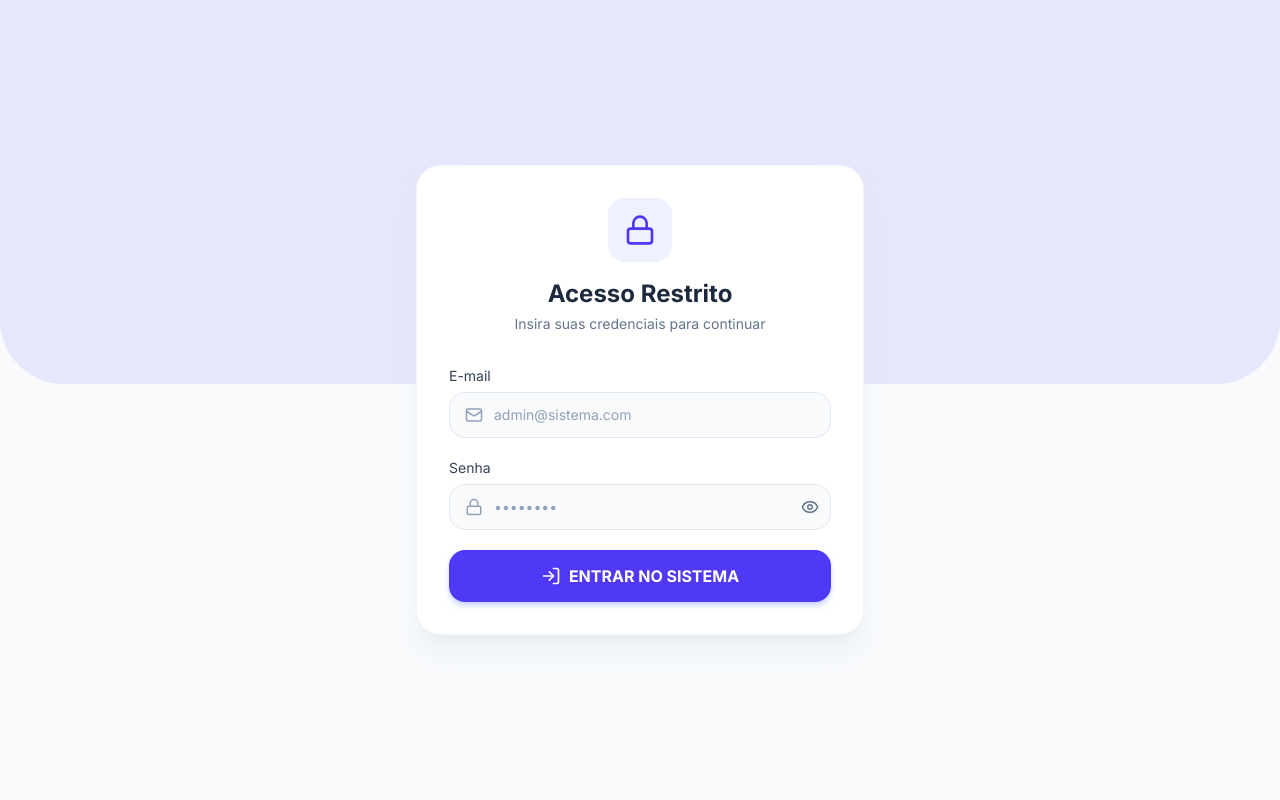
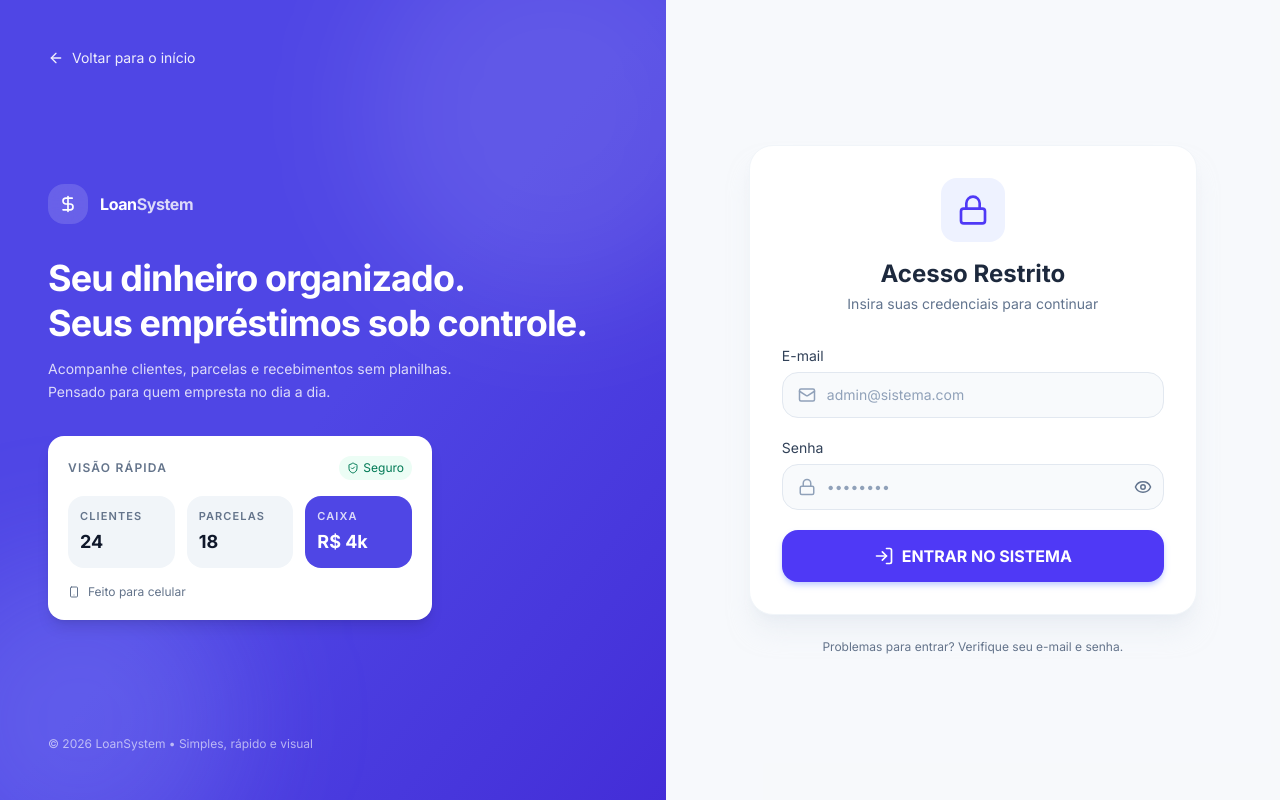
Before and after one commit to Roqueexz/interface-LoanSystem, a React (Vite) app: page /login in a window 1280 px wide. Built offline with nearby package versions, Linux system fonts and the light colour scheme; no server answers.

Commit message:
refactor(login): reformula experiência visual da tela de login

```diff
--- a/src/pages/Login/PLogin.tsx
+++ b/src/pages/Login/PLogin.tsx
@@ -1,18 +1,99 @@
 import type { JSX } from "react";
+import { Link } from "react-router-dom";
+import { DollarSign, ShieldCheck, Smartphone, ArrowLeft } from "lucide-react";
 import FormLogin from "../../components/Login/FormLogin/FormLogin";
+import { APP_ROUTES } from "../../appConfig";
 
-// 1. Criamos a interface para a prop
 interface PLoginProps {
   onLoginSuccess: () => void;
 }
 
-// 2. Recebemos a prop e repassamos para o FormLogin
 function PLogin({ onLoginSuccess }: PLoginProps): JSX.Element {
   return (
-    <div className="min-h-screen w-full flex items-center justify-center bg-slate-50 p-4">
-      <div className="absolute top-0 left-0 w-full h-96 bg-indigo-600 rounded-b-[4rem] opacity-10 pointer-events-none"></div>
-      <div className="relative z-10 w-full flex justify-center">
-        <FormLogin onLoginSuccess={onLoginSuccess} />
+    <div className="min-h-screen w-full bg-background text-foreground flex flex-col lg:flex-row">
+      {/* Lado esquerdo — Branding (desktop) */}
+      <div className="hidden lg:flex lg:w-[52%] relative overflow-hidden bg-primary text-primary-foreground">
+        <div className="absolute inset-0 bg-gradient-to-br from-primary via-primary to-indigo-700" />
+        <div className="absolute -top-20 -right-20 w-96 h-96 bg-white/10 rounded-full blur-3xl" />
+        <div className="absolute -bottom-20 -left-20 w-80 h-80 bg-indigo-300/20 rounded-full blur-3xl" />
+
+        <div className="relative w-full flex flex-col justify-between p-10 xl:p-12">
+          <Link to={APP_ROUTES.ROUTE_LANDING} className="inline-flex items-center gap-2 text-sm font-medium opacity-90 hover:opacity-100">
+            <ArrowLeft size={16} /> Voltar para o início
+          </Link>
+
+          <div className="space-y-8">
+            <div className="flex items-center gap-3">
+              <div className="w-10 h-10 rounded-xl bg-white/15 backdrop-blur flex items-center justify-center">
+                <DollarSign size={20} className="text-white" />
+              </div>
+              <span className="font-bold tracking-tight">Loan<span className="opacity-80">System</span></span>
+            </div>
+
+            <div className="space-y-3">
+              <h1 className="text-3xl xl:text-4xl font-bold leading-tight tracking-tight">
+                Seu dinheiro organizado.<br />
+                Seus empréstimos sob controle.
+              </h1>
+              <p className="text-sm opacity-80 leading-relaxed max-w-md">
+                Acompanhe clientes, parcelas e recebimentos sem planilhas. Pensado para quem empresta no dia a dia.
+              </p>
+            </div>
+
+            {/* Mini visual hierárquico */}
+            <div className="bg-white text-foreground rounded-2xl p-5 space-y-4 max-w-sm shadow-lg">
+              <div className="flex items-center justify-between">
+                <span className="text-xs font-semibold tracking-widest uppercase text-muted-foreground">Visão rápida</span>
+                <span className="text-xs px-2 py-1 rounded-full bg-emerald-50 text-emerald-700 font-medium flex items-center gap-1"><ShieldCheck size={12} /> Seguro</span>
+              </div>
+              <div className="grid grid-cols-3 gap-3">
+                <div className="bg-muted rounded-xl p-3">
+                  <p className="text-[11px] font-semibold text-muted-foreground uppercase tracking-widest">Clientes</p>
+                  <p className="text-lg font-bold mt-1">24</p>
+                </div>
+                <div className="bg-muted rounded-xl p-3">
+                  <p className="text-[11px] font-semibold text-muted-foreground uppercase tracking-widest">Parcelas</p>
+                  <p className="text-lg font-bold mt-1">18</p>
+                </div>
+                <div className="bg-primary text-primary-foreground rounded-xl p-3">
+                  <p className="text-[11px] font-semibold opacity-80 uppercase tracking-widest">Caixa</p>
+                  <p className="text-lg font-bold mt-1">R$ 4k</p>
+                </div>
+              </div>
+              <p className="text-xs text-muted-foreground flex items-center gap-2"><Smartphone size={12} /> Feito para celular</p>
+            </div>
+          </div>
+
+          <p className="text-xs opacity-60">© {new Date().getFullYear()} LoanSystem • Simples, rápido e visual</p>
+        </div>
+      </div>
+
+      {/* Lado direito — Card de login */}
+      <div className="flex-1 flex flex-col">
+        {/* Top bar mobile */}
+        <div className="lg:hidden flex items-center justify-between px-4 py-4 border-b border-border bg-card">
+          <Link to={APP_ROUTES.ROUTE_LANDING} className="flex items-center gap-2">
+            <div className="w-8 h-8 rounded-lg flex items-center justify-center" style={{ background: 'linear-gradient(135deg, #4f46e5 0%, #6366f1 100%)' }}>
+              <DollarSign size={16} className="text-white" />
+            </div>
+            <span className="font-bold text-sm">Loan<span className="text-primary">System</span></span>
+          </Link>
+          <Link to={APP_ROUTES.ROUTE_LANDING} className="text-sm text-muted-foreground hover:text-foreground">Voltar</Link>
+        </div>
+
+        <div className="flex-1 flex items-center justify-center p-4 sm:p-6 bg-muted/20">
+          <div className="w-full max-w-md">
+            {/* Logo mobile dentro do fluxo */}
+            <div className="lg:hidden text-center mb-6">
+              <h2 className="text-xl font-bold tracking-tight">Bem-vindo de volta</h2>
+              <p className="text-sm text-muted-foreground mt-1">Entre na sua conta para continuar</p>
+            </div>
+            <FormLogin onLoginSuccess={onLoginSuccess} />
+            <p className="text-center text-xs text-muted-foreground mt-6">
+              Problemas para entrar? Verifique seu e-mail e senha.
+            </p>
+          </div>
+        </div>
       </div>
     </div>
   );
```
